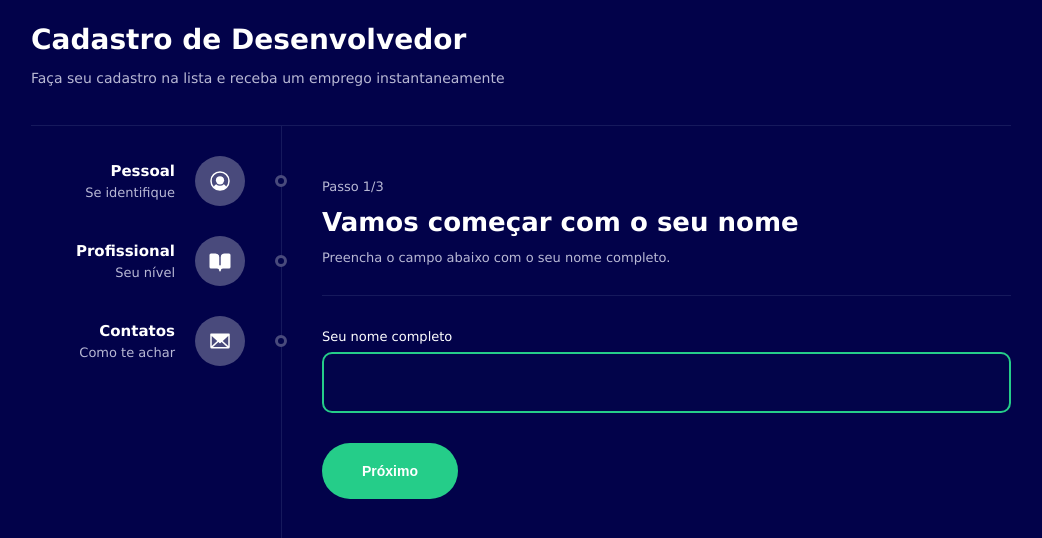
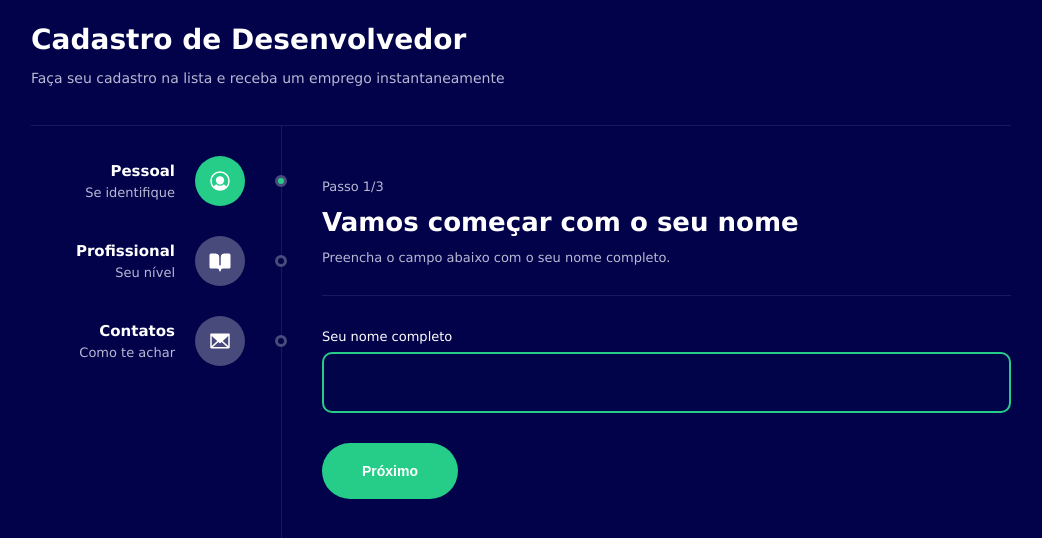
Before and after one commit to lmartinhao/multiform, a React (Vite) app: page / in a window 1280 px wide. Shown: the top 538 px of the page, without its empty margins (119-1161 px from the left). Built offline with nearby package versions, Linux system fonts and the light colour scheme.

Commit message:
sidebar finished

```diff
--- a/src/components/SidebarItem/index.tsx
+++ b/src/components/SidebarItem/index.tsx
@@ -7,9 +7,10 @@
   description: string
   icon: string
   path: string
+  active: boolean
 }
 
-export function SidebarItem({ title, description, icon, path }: Props) {
+export function SidebarItem({ title, description, icon, path, active }: Props) {
   return (
     <C.Container>
       <Link to={path}>
@@ -17,12 +18,12 @@
           <C.Title>{title}</C.Title>
           <C.Description>{description}</C.Description>
         </C.Info>
-        <C.IconArea>
+        <C.IconArea active={active}>
           {icon === 'profile' && <UserCircle weight="fill" />}
           {icon === 'book' && <BookOpen weight="fill" />}
           {icon === 'mail' && <Envelope weight="fill" />}
         </C.IconArea>
-        <C.Point></C.Point>
+        <C.Point active={active}></C.Point>
       </Link>
     </C.Container>
   )
--- a/src/components/SidebarItem/styles.ts
+++ b/src/components/SidebarItem/styles.ts
@@ -30,11 +30,11 @@
   color: #b8b8d4;
 `
 
-export const IconArea = styled.div`
+export const IconArea = styled.div<{ active: boolean }>`
   width: 50px;
   height: 50px;
   border-radius: 50%;
-  background-color: #494a7c;
+  background-color: ${(props) => (props.active ? '#25cd89' : '#494a7c')};
   display: flex;
   justify-content: center;
   align-items: center;
@@ -46,12 +46,12 @@
   }
 `
 
-export const Point = styled.div`
+export const Point = styled.div<{ active: boolean }>`
   width: 6px;
   height: 6px;
   border: 3px solid #494a7c;
   border-radius: 50%;
   margin-left: 30px;
   margin-right: -6px;
-  background-color: #02044a;
+  background-color: ${(props) => (props.active ? '#25cd89' : '#02044a')};
 `
--- a/src/components/Theme/index.tsx
+++ b/src/components/Theme/index.tsx
@@ -2,14 +2,14 @@
 import { Header } from '../Header'
 import { SidebarItem } from '../SidebarItem'
 import * as C from './styles'
-
-import Book from '../../assets/book.svg'
+import { useForm } from '../../contexts/FormContext'
 
 type Props = {
   children: ReactNode
 }
 
 export function Theme({ children }: Props) {
+  const { state } = useForm()
   return (
     <C.Container>
       <C.Area>
@@ -22,18 +22,21 @@
               description="Se identifique"
               icon="profile"
               path="/"
+              active={state.currentStep === 1}
             />
             <SidebarItem
               title="Profissional"
               description="Seu nível"
               icon="book"
               path="/step2"
+              active={state.currentStep === 2}
             />
             <SidebarItem
               title="Contatos"
               description="Como te achar"
               icon="mail"
               path="/step3"
+              active={state.currentStep === 3}
             />
           </C.Sidebar>
           <C.Page>{children}</C.Page>
```
